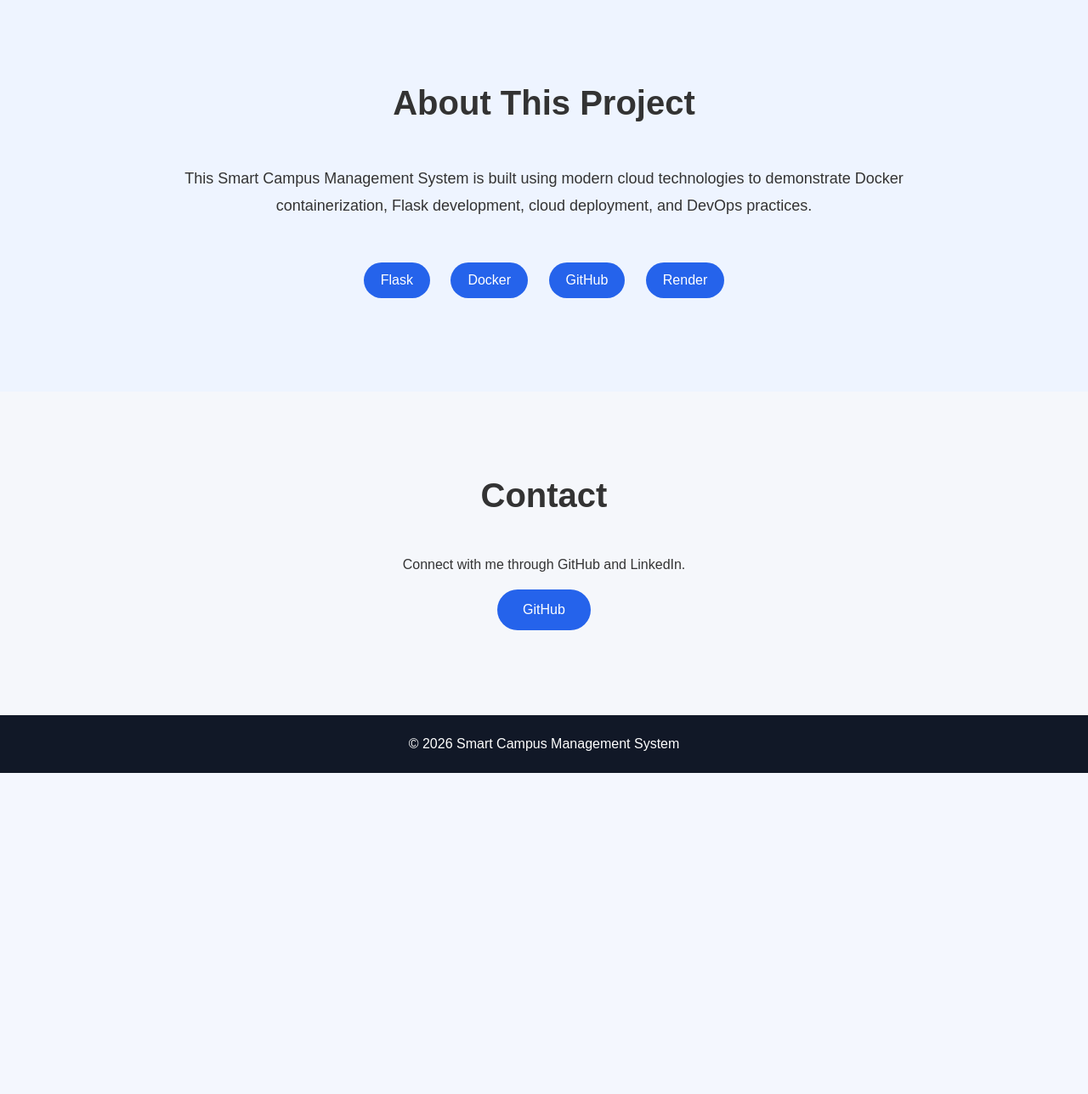
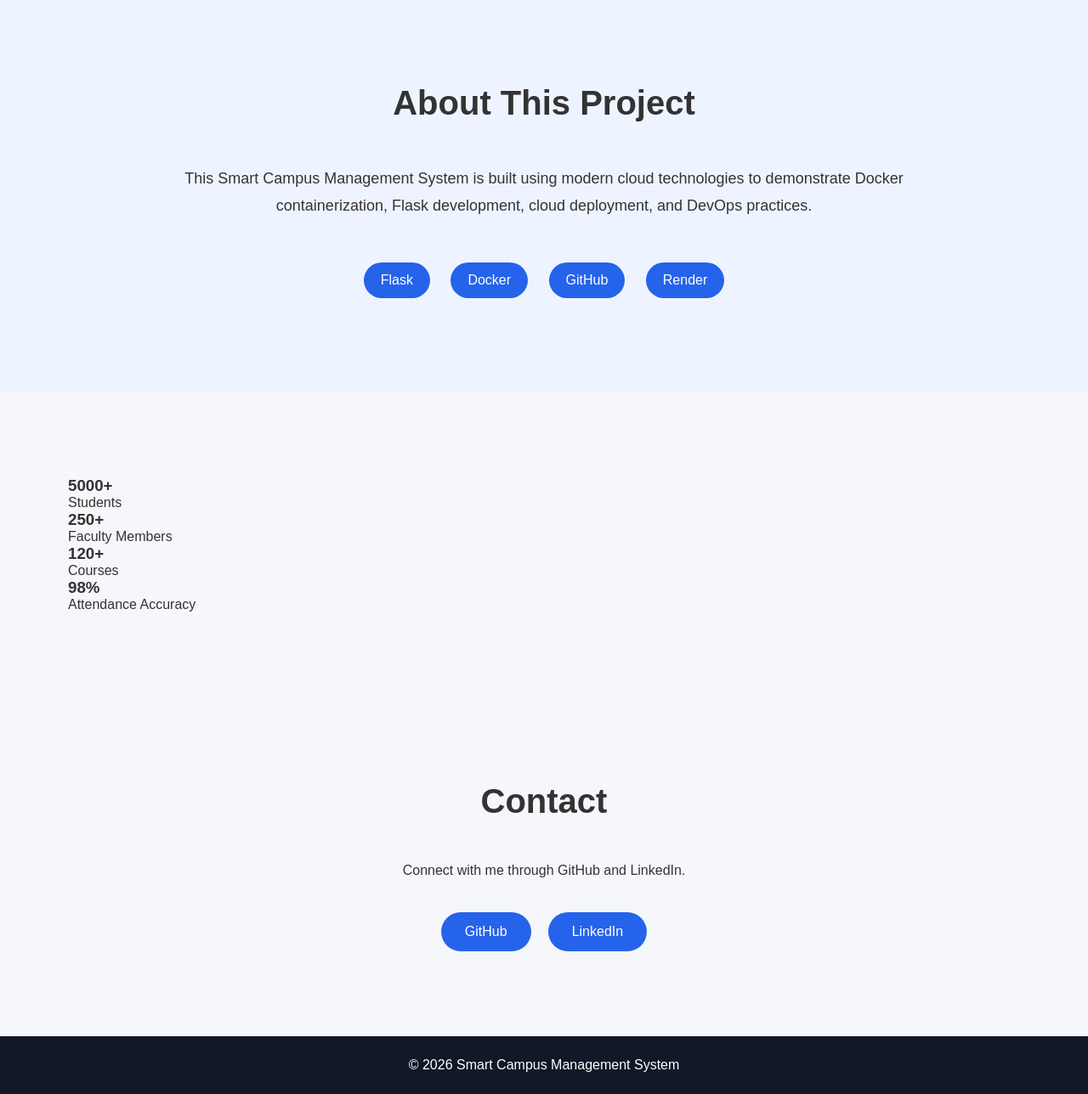
Before and after one commit to tulsisingh26/Smart-Campus, a Python web app: template templates/index.html in a window 1280 px wide. Shown: the part 1236-2524 px from the top of the page at 85% size. Before the commit the page ends 2146 px from the top, so only its background shows below. Run offline with Jinja, Linux system fonts and the light colour scheme; the template is opened without the code that fills it, so the values that code supplies are empty.

Commit message:
Added statistics and improved contact section

```diff
--- a/static/css/style.css
+++ b/static/css/style.css
@@ -179,3 +179,24 @@ footer{
     color:white;
     padding:25px;
 }
+.contact-links{
+    display:flex;
+    justify-content:center;
+    gap:20px;
+    margin-top:20px;
+    flex-wrap:wrap;
+}
+
+.contact-links a{
+    text-decoration:none;
+    background:#2563eb;
+    color:white;
+    padding:14px 28px;
+    border-radius:30px;
+    transition:.3s;
+}
+
+.contact-links a:hover{
+    background:#1d4ed8;
+    transform:translateY(-5px);
+}
--- a/templates/index.html
+++ b/templates/index.html
@@ -84,6 +84,30 @@
         </div>
 
     </section>
+    <!-- Statistics -->
+<section class="stats">
+
+    <div class="stat-box">
+        <h3>5000+</h3>
+        <p>Students</p>
+    </div>
+
+    <div class="stat-box">
+        <h3>250+</h3>
+        <p>Faculty Members</p>
+    </div>
+
+    <div class="stat-box">
+        <h3>120+</h3>
+        <p>Courses</p>
+    </div>
+
+    <div class="stat-box">
+        <h3>98%</h3>
+        <p>Attendance Accuracy</p>
+    </div>
+
+</section>
 
     <!-- Contact -->
     <section id="contact" class="contact">
@@ -92,9 +116,17 @@
 
         <p>Connect with me through GitHub and LinkedIn.</p>
 
-        <a href="https://github.com/tulsisingh26" target="_blank">
-            GitHub
-        </a>
+<div class="contact-links">
+    <a href="https://github.com/tulsisingh26" target="_blank">
+        GitHub
+    </a>
+
+    <a href="https://www.linkedin.com/" target="_blank">
+        LinkedIn
+    </a>
+</div>
+
+
 
     </section>
 
```
